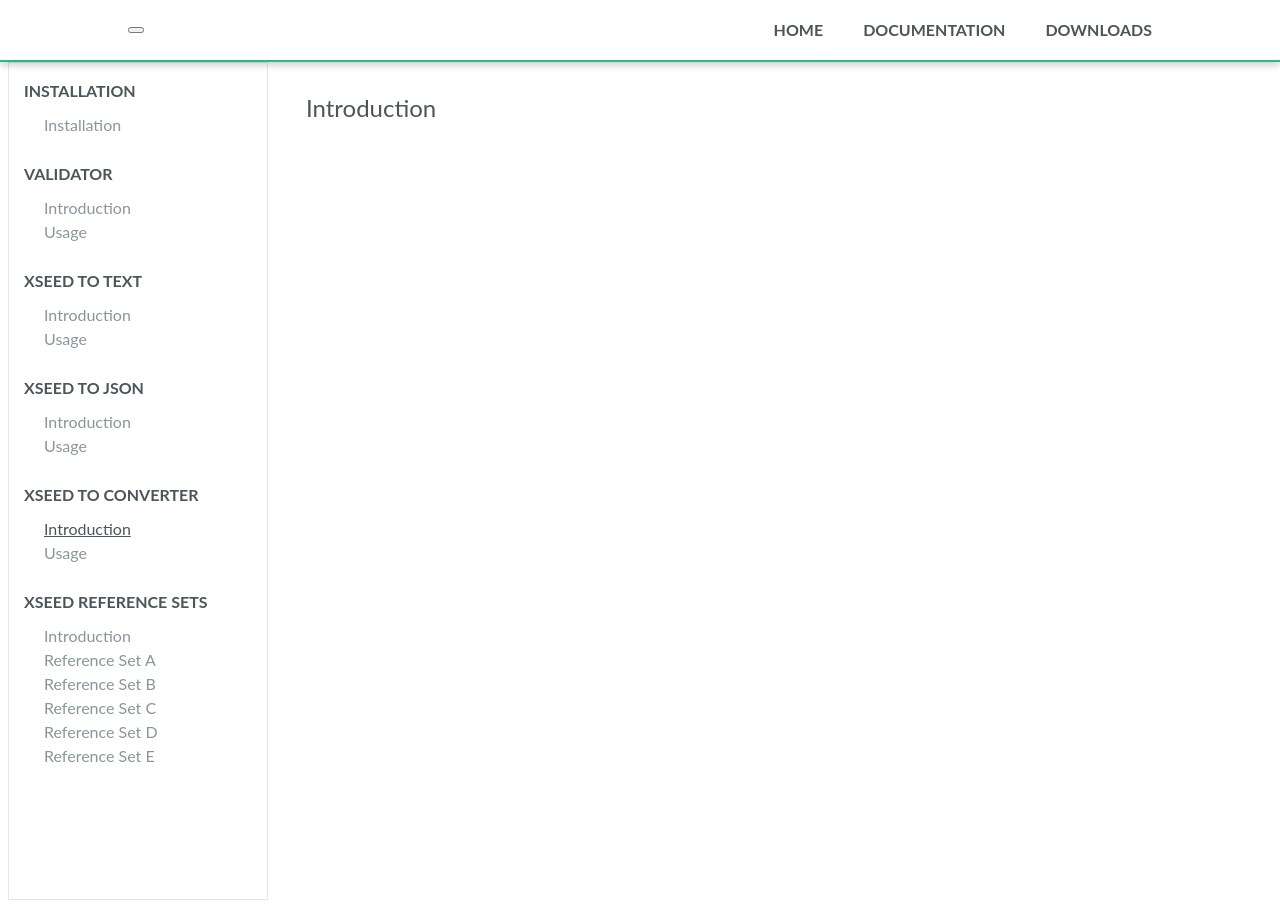
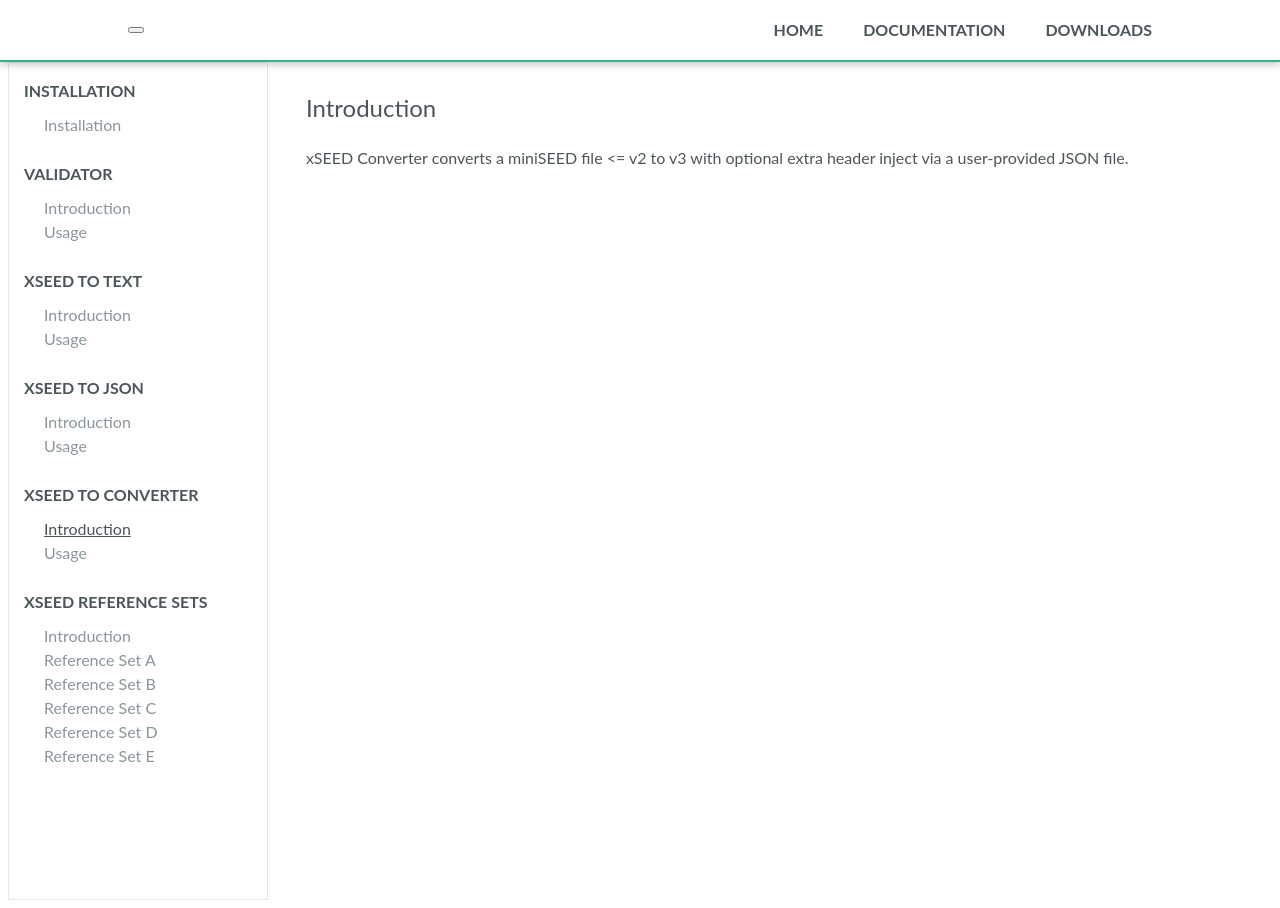
Before and after one commit to jeffreyleifer/xseed-utils, a Jekyll site: the page built from docs/_documentation/xSEED to Converter/Introduction.md, in a window 1280 px wide. Built offline with Jekyll 4.4.1, drawn with Linux system fonts in a browser that asks for light colours; nearby versions of some CDN libraries; comment, search, counter and statistics services are not loaded.

Commit message:
Added xSEED to Converter/Introduction content

```diff
--- a/docs/_documentation/xSEED to Converter/Introduction.md
+++ b/docs/_documentation/xSEED to Converter/Introduction.md
@@ -4,3 +4,5 @@ category: xSEED to Converter
 order: 1
 title: Introduction
 ---
+
+xSEED Converter converts a miniSEED file <= v2 to v3 with optional extra header inject via a user-provided JSON file.
```
